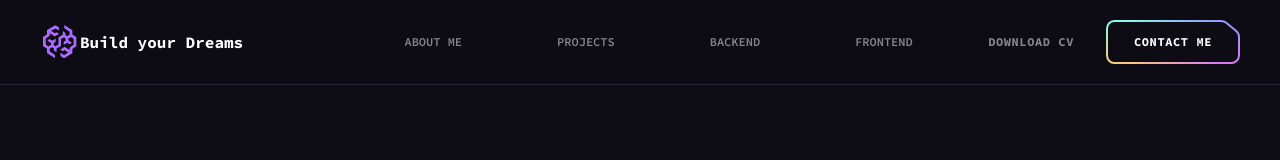
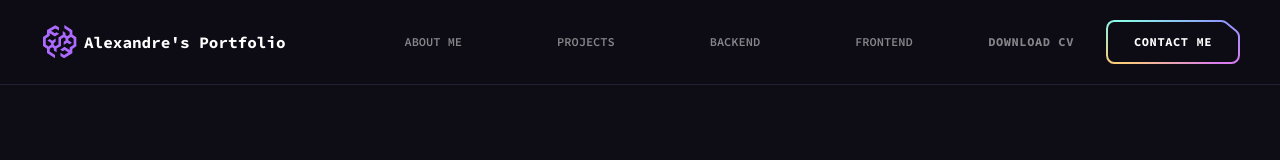
Before and after one commit to AlexandreDresch/Portfolio, a React (Vite) app: page / in a window 1280 px wide. Shown: the top 160 px of the page. Built offline with nearby package versions, Linux system fonts and the light colour scheme.

Commit message:
fix: update title & styles

```diff
--- a/src/components/header.tsx
+++ b/src/components/header.tsx
@@ -36,9 +36,9 @@ export default function Header() {
       }`}
     >
       <div className="flex items-center px-5 lg:px-7.5 xl:px-10 max-lg:py-4">
-        <a href="#hero" className="flex items-center w-[16rem] xl:mr-8">
+        <a href="#hero" className="flex items-center w-[16rem] xl:mr-8 gap-1">
           <img src={logo} alt="Home" width={40} />
-          <span className="font-code font-black">Build your Dreams</span>
+          <span className="font-code font-black">Alexandre's Portfolio</span>
         </a>
 
         <nav
```
